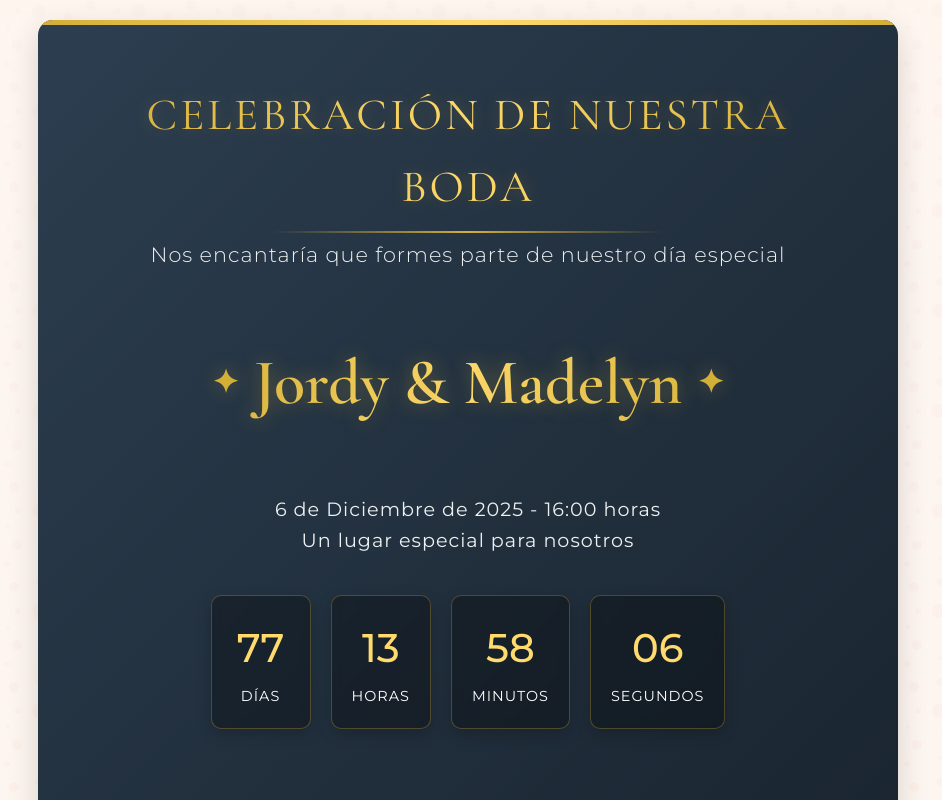
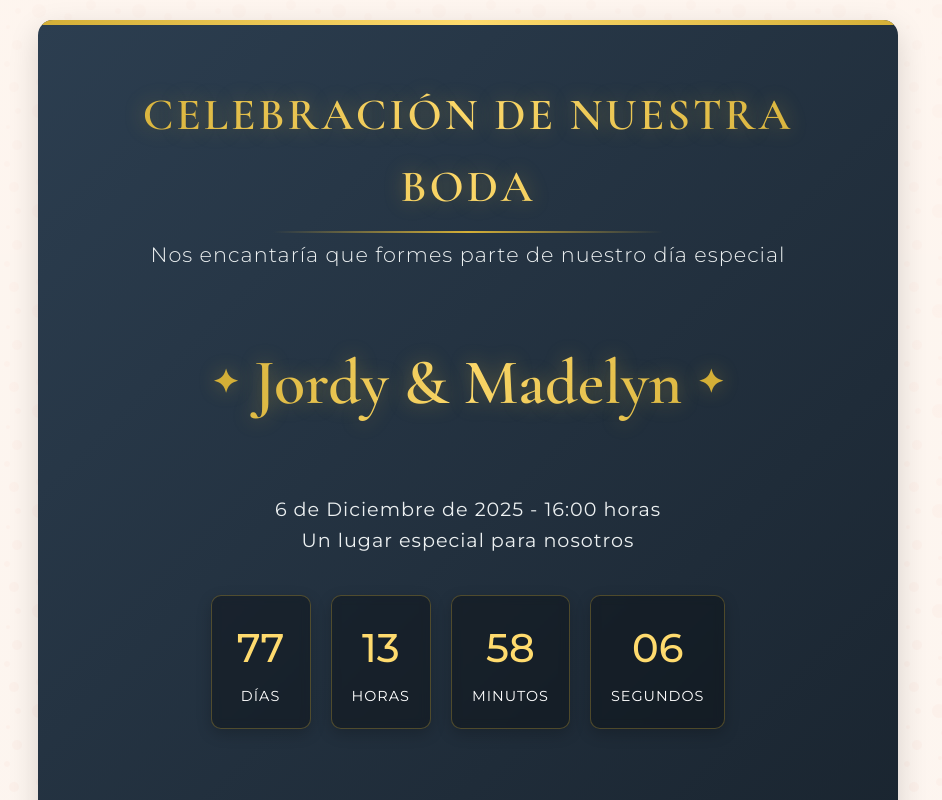
Before and after one commit to Shordy11/boda-jordy-madelynn, a plain HTML site: page index.html in a window 1280 px wide. Shown: the top 800 px of the page, without its empty margins (172-1114 px from the left). Drawn offline with nearby package versions, Linux system fonts and the light colour scheme.

Commit message:
index.html

```diff
--- a/index.html
+++ b/index.html
@@ -53,14 +53,14 @@
         .gold-title {
             font-size: 2.8rem;
             margin-bottom: 15px;
-            font-weight: 300;
+            font-weight: 600; /* Cambiado de 300 a 600 para coincidir con .names */
             letter-spacing: 3px;
             font-family: 'Cormorant Garamond', serif;
             background: linear-gradient(to right, #d4af37, #ffdb6e, #d4af37);
             -webkit-background-clip: text;
             background-clip: text;
             color: transparent;
-            text-shadow: 0 0 15px rgba(212, 175, 55, 0.3);
+            text-shadow: 0 0 20px rgba(212, 175, 55, 0.4); /* Cambiado de 15px a 20px para coincidir con .names */
             position: relative;
             display: inline-block;
         }
```
